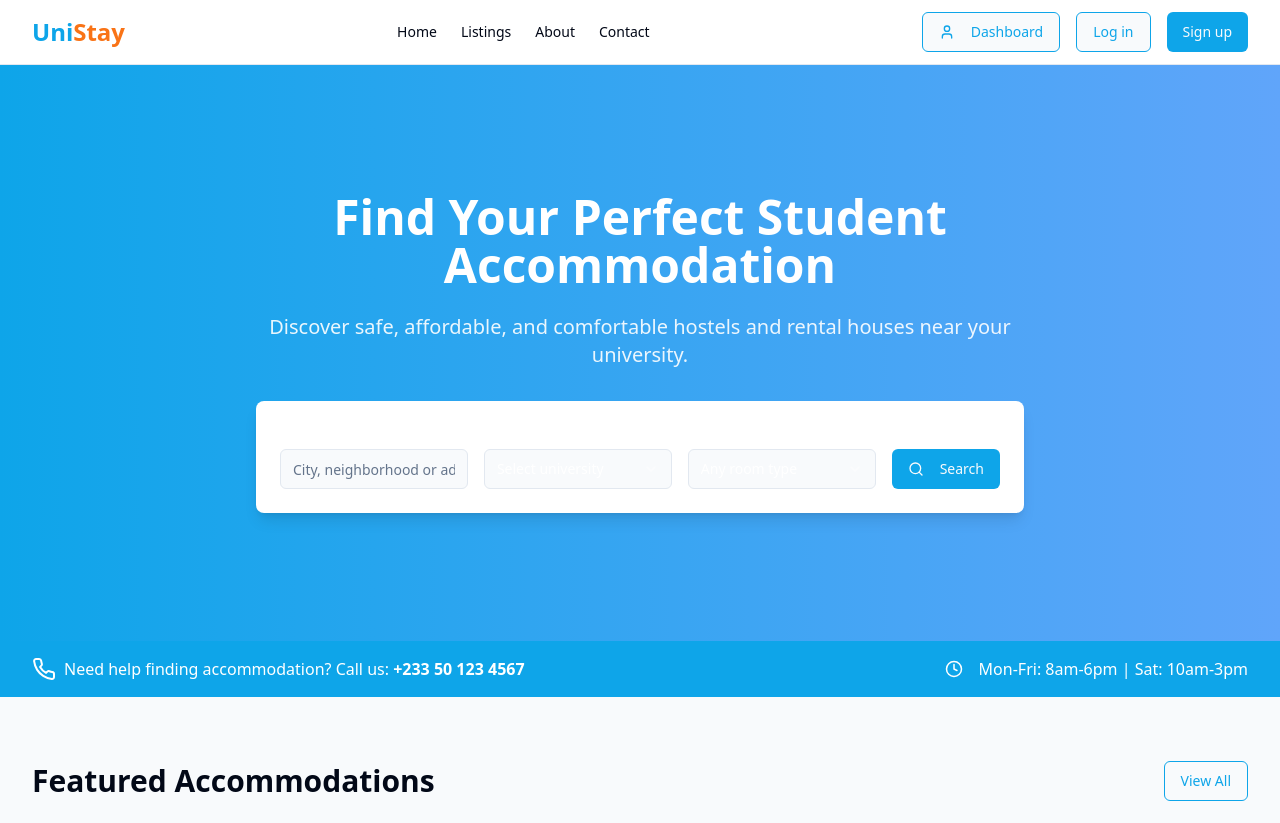
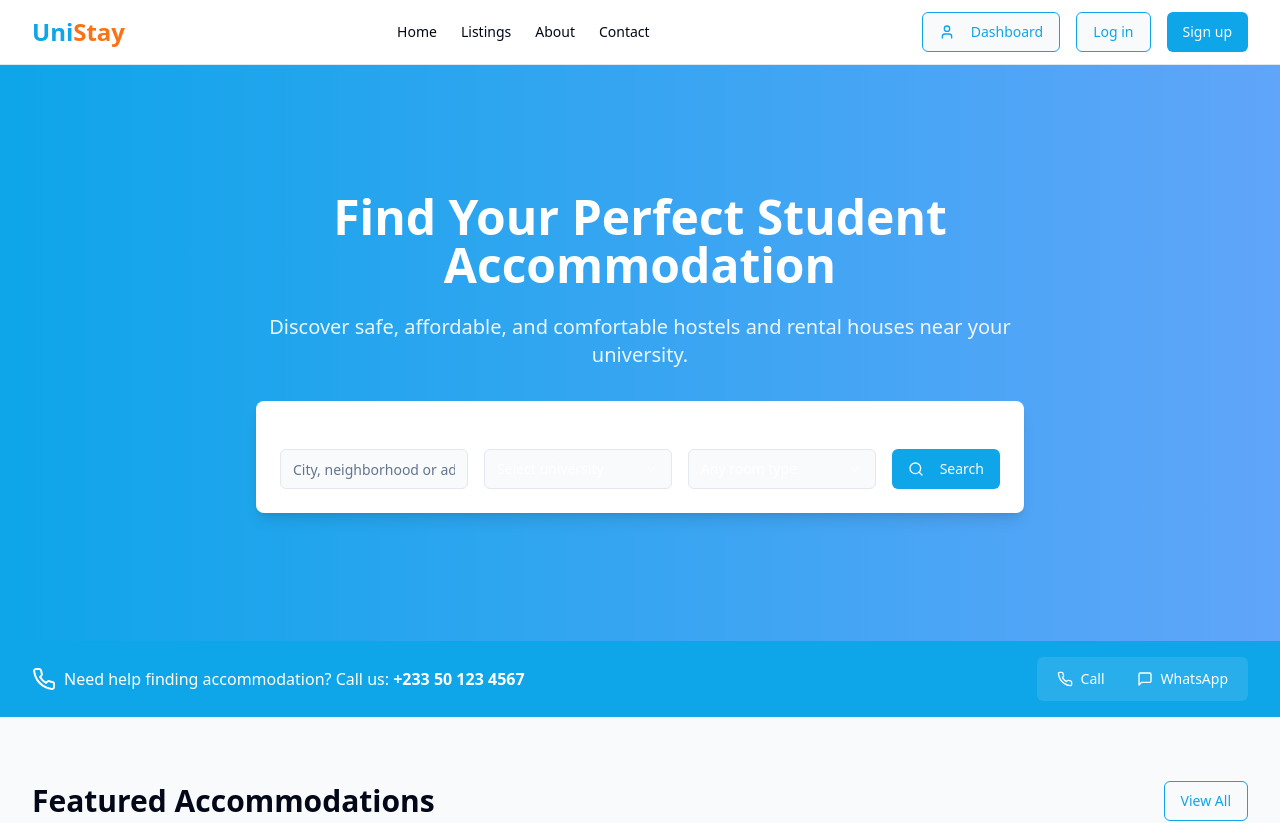
Before and after one commit to Darlington-s-store/stayfinderz, a React (Vite) app: page / in a window 1280 px wide. Shown: the top 823 px of the page. Built offline with nearby package versions, Linux system fonts and the light colour scheme.

Commit message:
Add contact buttons to homepage
Adds call and WhatsApp buttons to the featured properties on the homepage.

```diff
--- a/src/pages/Index.tsx
+++ b/src/pages/Index.tsx
@@ -1,10 +1,10 @@
-
 import Layout from "@/components/Layout";
 import SearchBar from "@/components/SearchBar";
 import PropertyCard from "@/components/PropertyCard";
 import { properties } from "@/data/properties";
 import { Button } from "@/components/ui/button";
 import { Link } from "react-router-dom";
+import PropertyContactButtons from "@/components/PropertyContactButtons";
 import {
   MapPin,
   Building,
@@ -46,8 +46,14 @@ const Index = () => {
               <span>Need help finding accommodation? Call us: <strong>+233 50 123 4567</strong></span>
             </div>
             <div className="flex items-center gap-4">
-              <Clock className="hidden md:block" size={18} />
-              <span>Mon-Fri: 8am-6pm | Sat: 10am-3pm</span>
+              <PropertyContactButtons
+                phone="+233 50 123 4567"
+                name="UniStay Support"
+                propertyTitle="Student Accommodation"
+                variant="ghost"
+                size="sm"
+                className="bg-white/10 rounded-md px-2 py-1"
+              />
             </div>
           </div>
         </div>
@@ -244,7 +250,7 @@ const Index = () => {
           <p className="text-xl mb-8 max-w-2xl mx-auto">
             Join thousands of students who have found their ideal living space through UniStay.
           </p>
-          <div className="flex flex-col sm:flex-row gap-4 justify-center">
+          <div className="flex flex-col sm:flex-row gap-4 justify-center mb-8">
             <Link to="/signup">
               <Button size="lg" className="bg-unistay-blue hover:bg-unistay-blue/90">
                 Sign Up Now
@@ -256,6 +262,15 @@ const Index = () => {
               </Button>
             </Link>
           </div>
+          <div className="mt-6 inline-block">
+            <PropertyContactButtons
+              phone="+233 50 123 4567"
+              name="UniStay Support"
+              propertyTitle="Student Accommodation"
+              size="lg"
+              className="justify-center"
+            />
+          </div>
         </div>
       </section>
     </Layout>
```
